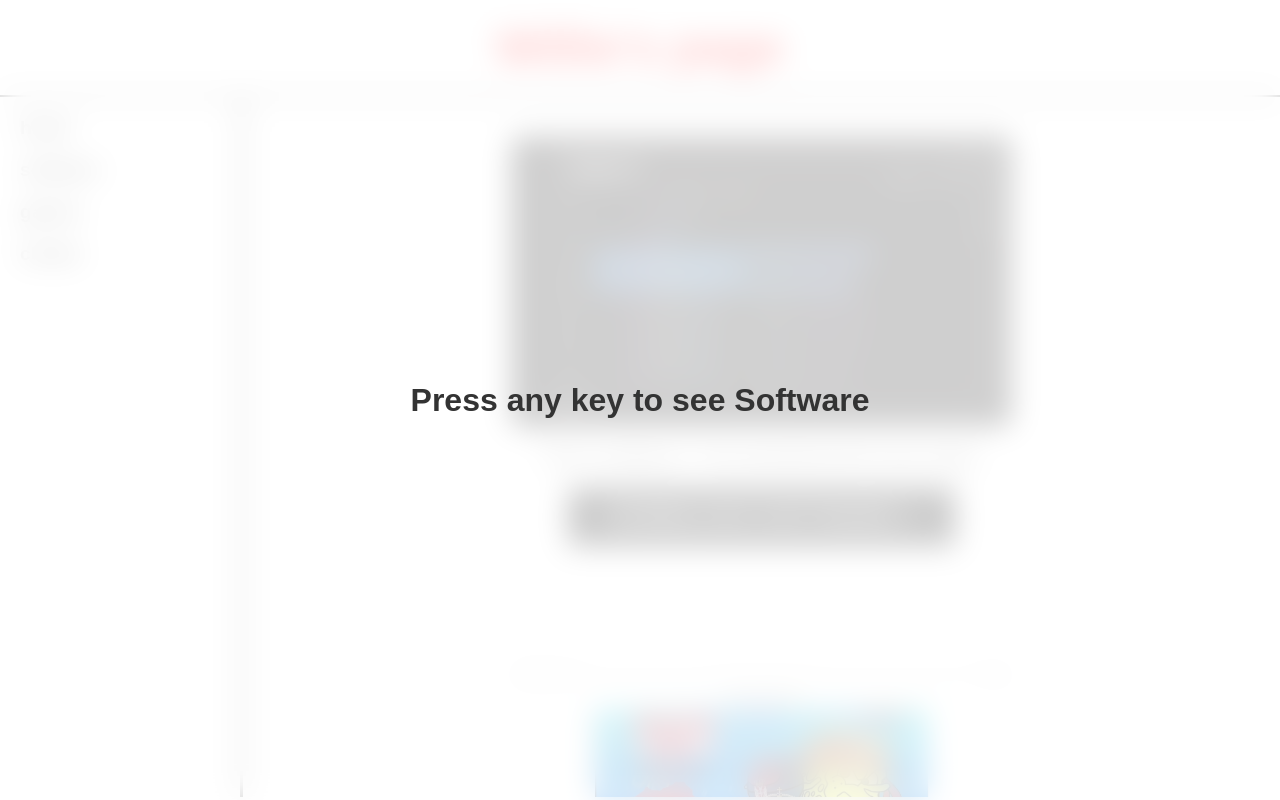
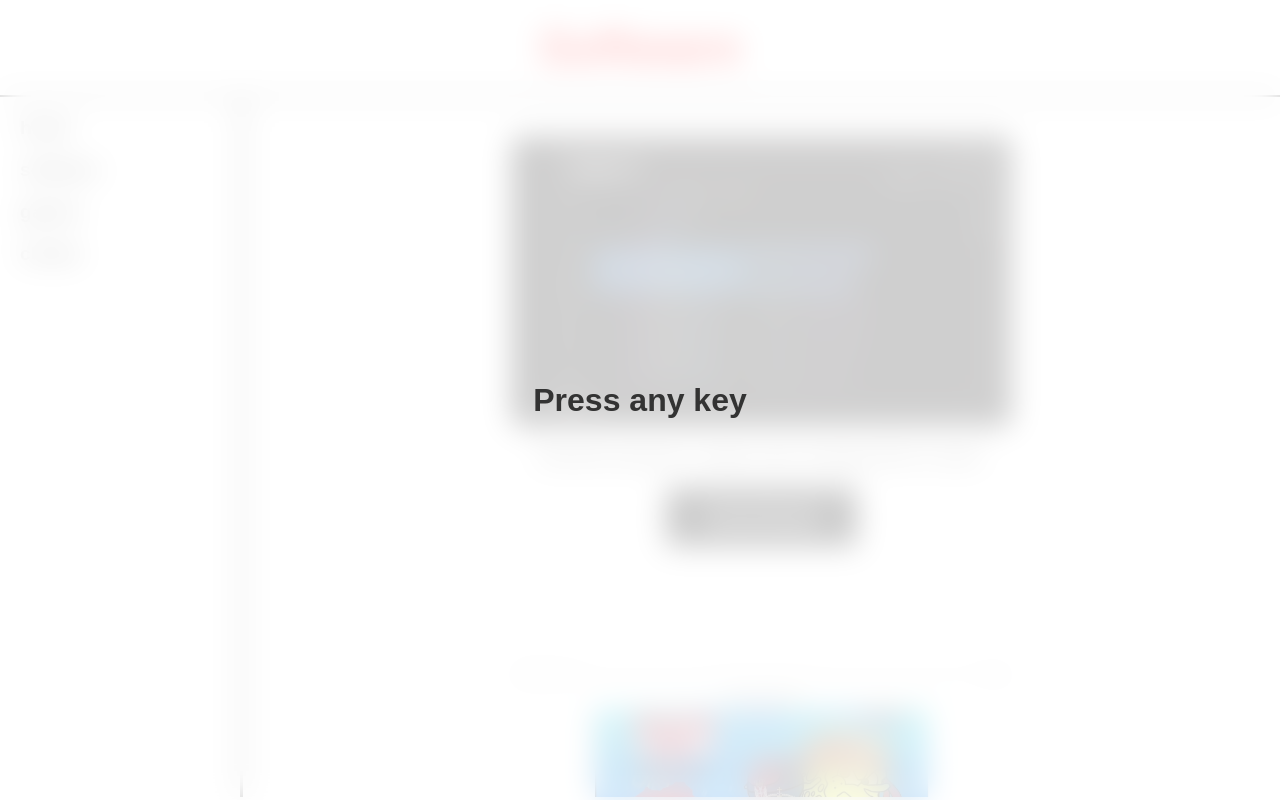
Before and after one commit to WillieWardo/Willie-s-page, a plain HTML site: page software.html in a window 1280 px wide. Drawn offline with Linux system fonts and the light colour scheme.

Commit message:
Revise software descriptions and page title
Updated software descriptions and titles for clarity.

```diff
--- a/software.html
+++ b/software.html
@@ -3,7 +3,7 @@
 <head>
     <meta charset="UTF-8">
     <meta name="viewport" content="width=device-width, initial-scale=1.0">
-    <title>Willie's Software</title>
+    <title>Software</title>
     <style>
         body, html {
             margin: 0;
@@ -144,7 +144,7 @@
 <body>
 
     <div id="overlay">
-        <h1>Press any key to see Software</h1>
+        <h1>Press any key</h1>
     </div>
 
     <audio id="bg-music" loop>
@@ -152,7 +152,7 @@
     </audio>
 
     <header>
-        <div class="rgb-title">Willie's page</div>
+        <div class="rgb-title">Software</div>
     </header>
 
     <div class="container">
@@ -166,14 +166,14 @@
         <main>
             <div class="software-entry">
                 <img src="software1.png" alt="Software 1" class="software-image">
-                <div class="description">This is software 1. The essential tool for your setup.</div>
-                <a href="software1.zip" download class="download-btn">DOWNLOAD SOFTWARE 1</a>
+                <div class="description">Old ahh executor i made much change dll for it work.</div>
+                <a href="software1.zip" download class="download-btn"> download </a>
             </div>
 
             <div class="software-entry">
                 <img src="software2.png" alt="Software 2" class="software-image">
-                <div class="description">This is software 2. Premium utility features.</div>
-                <a href="software2.zip" download class="download-btn">DOWNLOAD SOFTWARE 2</a>
+                <div class="description"> browse the www like a true serbian patriot </div>
+                <a href="software2.zip" download class="download-btn"> download </a>
             </div>
 
             <div class="ad-container">
@@ -204,4 +204,5 @@
     </script>
 
 </body>
+
 </html>
```
